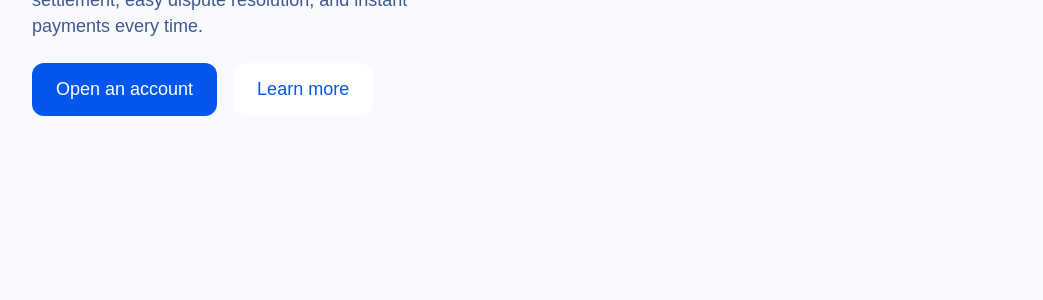
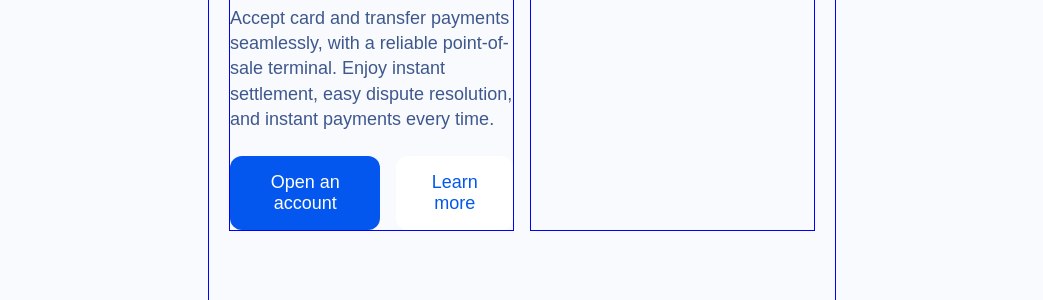
Before and after one commit to AguDaniel001/moniepoint, a plain HTML site: page index.html in a window 1280 px wide. Shown: the part 330-630 px from the top of the page, without its empty margins (118-1161 px from the left). Drawn offline with nearby package versions, Linux system fonts and the light colour scheme.

Commit message:
adjusted-structure-and-layout

```diff
--- a/assets/css/style.css
+++ b/assets/css/style.css
@@ -3,10 +3,21 @@ body {
   background-color: #f8fafd;
   font-family: Arial, Helvetica, sans-serif;
   color: #3e588e;
+  display: flex;
+  justify-content: center;
+
+
+}
+
+main {
+  /* max-width: 1024px; */
 }
 
 .container {
-  padding: 100px 150px;
+  display: flex;
+  justify-content: center;
+  padding: 70px 20px;
+  border: 1px solid blue;
 }
 
 .flex {
@@ -17,6 +28,7 @@ body {
 
 .flex-1 {
   flex: 1;
+  border: 1px solid blue;
 }
 
 .badge {
--- a/index.html
+++ b/index.html
@@ -9,6 +9,7 @@
     <link rel="stylesheet" href="assets/css/style.css">
 </head>
 <body>
+    <main>
     <div class="container flex">
         <div class="container-left flex-1">
             <span class="badge">Point of Sale Terminal</span>
@@ -46,5 +47,6 @@
             <img class="container-right-img" src="/assets/img/tool3.png" />
         </div>
     </div>
+</main>
 </body>
 </html>
```
